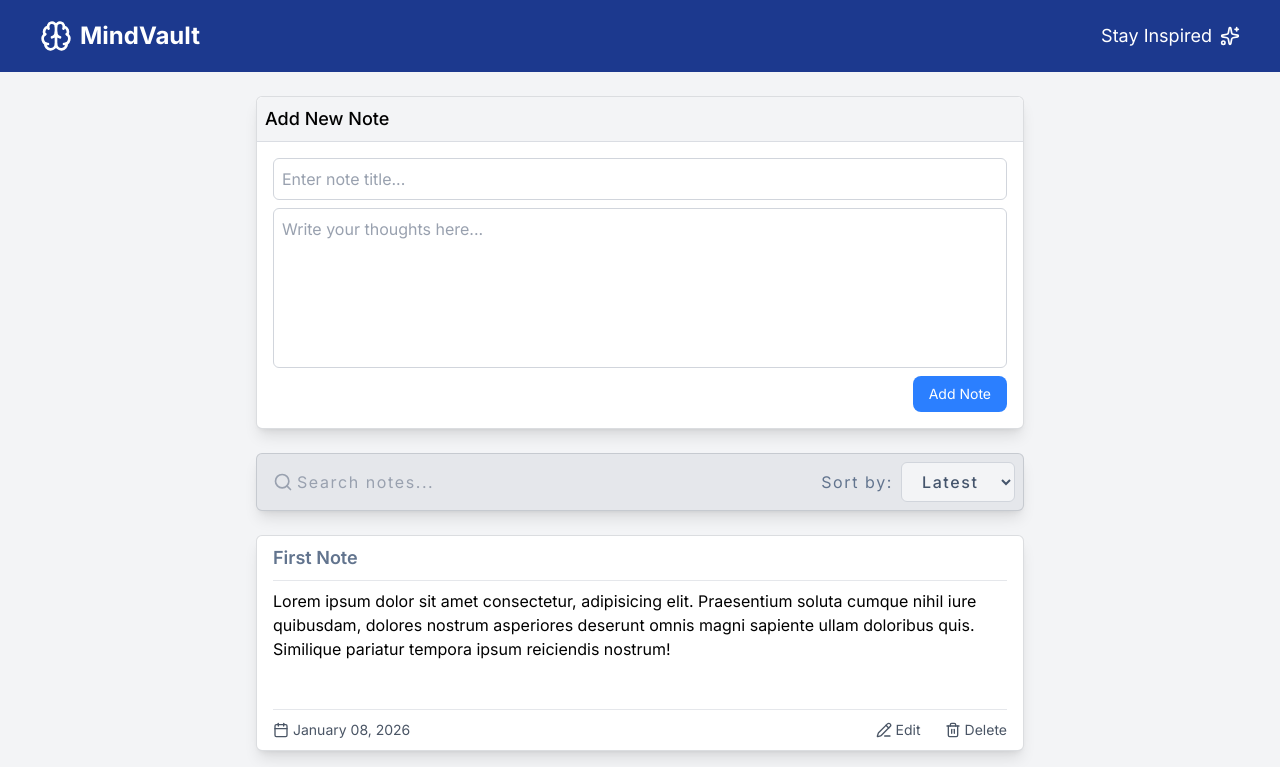
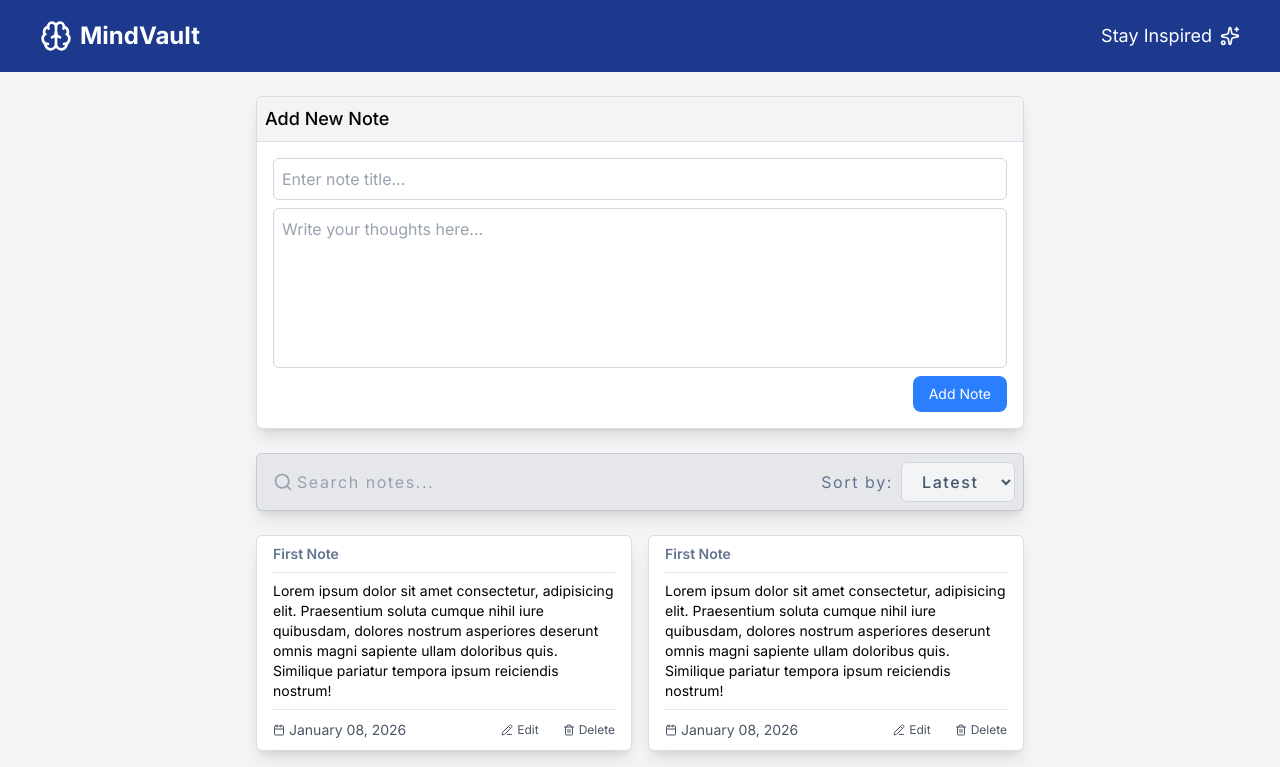
Before and after one commit to vktheja/Project-React-Tailwind-Mind-Vault, a React (Vite) app: page / in a window 1280 px wide. Shown: the top 767 px of the page. Built offline with nearby package versions, Linux system fonts and the light colour scheme.

Commit message:
Note and notes styling almost done

```diff
--- a/src/components/Notes/Note.jsx
+++ b/src/components/Notes/Note.jsx
@@ -5,11 +5,11 @@ import Delete from "../../shared/icons/Delete";
 const Note = (props) => {
   //   const { note } = props;
   return (
-    <div className="flex flex-col max-w-3xl bg-white mx-4 mds:mx-auto my-6 px-4 rounded-md shadow-lg shadow-black/10 border border-gray-600/20">
-      <div className="border-b py-2 border-gray-200 text-slate-500 font-semibold text-lg">
+    <div className="flex flex-col bg-white px-4 rounded-md shadow-lg shadow-black/10 border border-gray-600/20">
+      <div className="border-b py-2 border-gray-200 text-slate-500 font-semibold text-base mds:text-sm">
         First Note
       </div>
-      <div className="py-2 h-30 overflow-y-auto">
+      <div className="py-2 h-32 overflow-y-auto text-base mds:text-sm">
         Lorem ipsum dolor sit amet consectetur, adipisicing elit. Praesentium
         soluta cumque nihil iure quibusdam, dolores nostrum asperiores deserunt
         omnis magni sapiente ullam doloribus quis. Similique pariatur tempora
@@ -18,18 +18,18 @@ const Note = (props) => {
       <div className="border-b border-gray-200 mt-2 "></div>
       <div className="flex items-center justify-between py-2">
         <div className="flex items-center space-x-1 text-sm text-gray-600">
-          <Date className="w-4" />
+          <Date className="w-4 mds:w-3" />
           <p>January 08, 2026</p>
         </div>
         <div className="flex gap-6 items-center">
-          <div className="flex items-center space-x-1 text-sm text-gray-600">
-            <Edit className="w-4" />
-            <p>Edit</p>
-          </div>
-          <div className="flex items-center space-x-1 text-sm text-gray-600">
-            <Delete className="w-4" />
-            <p>Delete</p>
-          </div>
+          <button className="flex items-center space-x-1 text-sm mds:text-xs text-gray-600 hover:text-blue-500 cursor-pointer">
+            <Edit className="w-4 mds:w-3 transition-colors duration-200" />
+            <span>Edit</span>
+          </button>
+          <button className="flex items-center space-x-1 text-sm mds:text-xs text-gray-600 hover:text-red-500 cursor-pointer">
+            <Delete className="w-4 mds:w-3 transition-colors duration-200" />
+            <span>Delete</span>
+          </button>
         </div>
       </div>
     </div>
--- a/src/components/Notes/Notes.jsx
+++ b/src/components/Notes/Notes.jsx
@@ -2,7 +2,10 @@ import Note from "./Note";
 const Notes = (props) => {
   const { notes } = props;
   return (
-    <div>
+    <div className="grid grid-cols-1 mds:grid-cols-2 gap-4 auto-rows-fr max-w-3xl mx-4 mds:mx-auto">
+      <Note />
+      <Note />
+      <Note />
       <Note />
     </div>
   );
```
